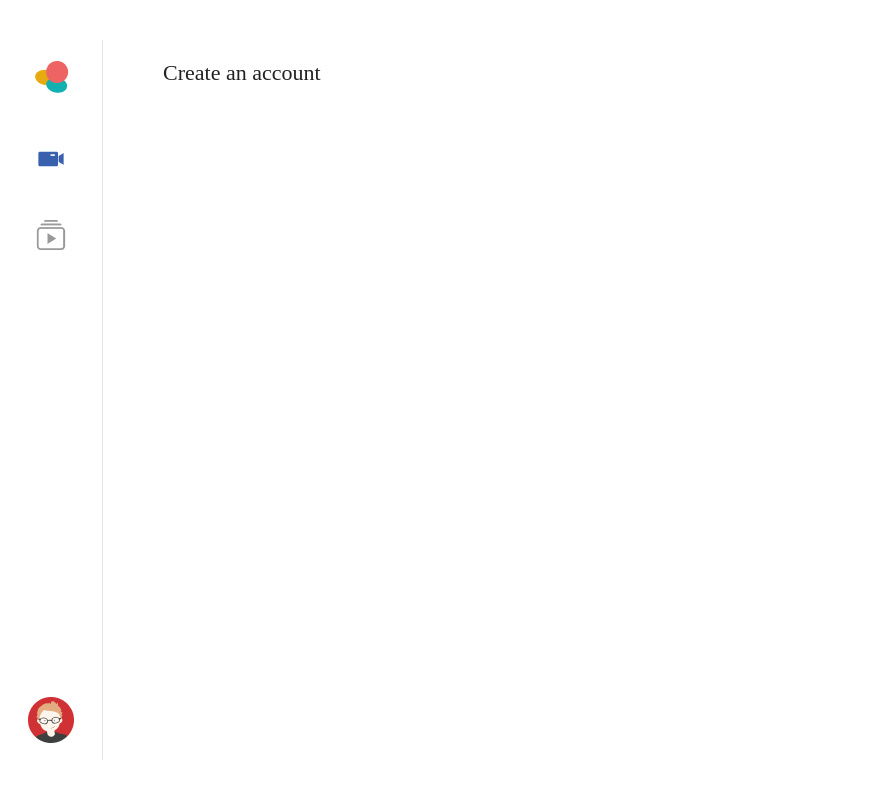
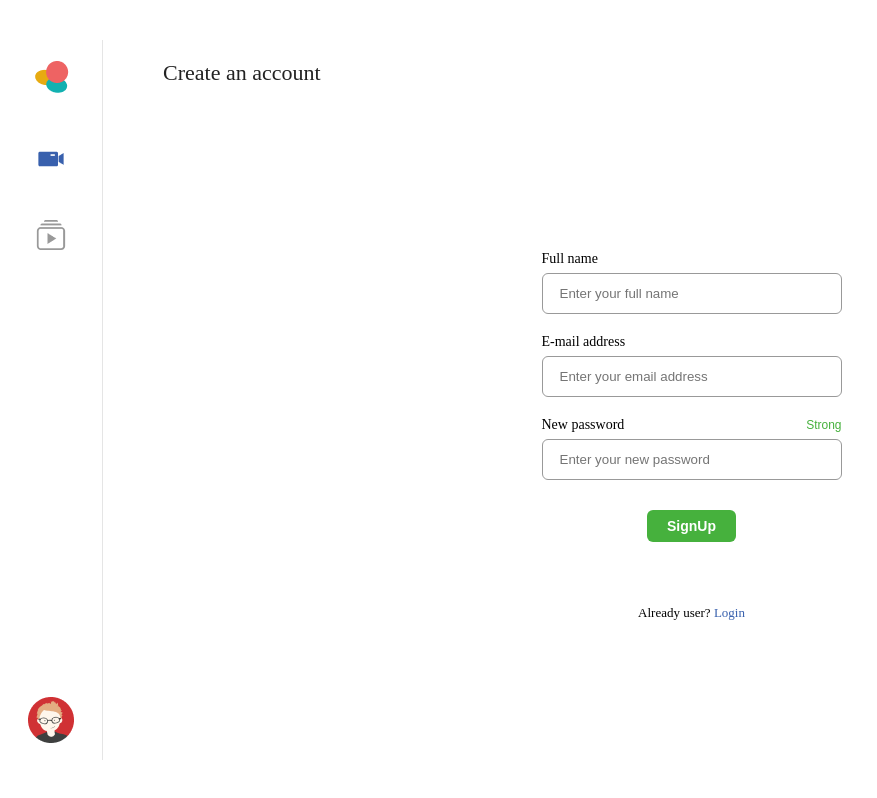
Before and after one commit to saltukosmanlioglu/sample-smartcow, a React (Create React App) app: page /registry in a window 1280 px wide. Shown: the whole page, without its empty margins (0-877 px from the left). Built offline with nearby package versions, Linux system fonts and the light colour scheme.

Commit message:
add: registry page

```diff
--- a/src/pages/membership/registry/Registry.scss
+++ b/src/pages/membership/registry/Registry.scss
@@ -0,0 +1,28 @@
+.registry {
+  display: flex;
+  align-items: center;
+  justify-content: center;
+  height: 100%;
+  text-align: center;
+
+  form {
+    display: grid;
+    gap: 20px;
+
+    a {
+      font-weight: 500;
+      font-size: 13px;
+      margin-top: 43px;
+
+      span {
+        color: #3860ad;
+      }
+    }
+  }
+}
+
+.password-power {
+  color: #46b13d;
+  font-weight: 400;
+  font-size: 12px;
+}
--- a/src/pages/membership/registry/Registry.tsx
+++ b/src/pages/membership/registry/Registry.tsx
@@ -1,14 +1,57 @@
 import React from "react";
+import { Link, useNavigate } from "react-router-dom";
 
+import Button from "components/button";
+import TextInput from "components/text-input";
 import Main from "layout/main";
 
+import "./Registry.scss";
+
 const Registry: React.FunctionComponent = () => {
+  const navigate = useNavigate();
+
+  const handleSubmit = (e: React.FormEvent<HTMLFormElement>) => {
+    e.preventDefault();
+
+    navigate("/video");
+  };
+
+  const headerActions = () => {
+    return (
+      <button type="button" className="password-power">
+        Strong
+      </button>
+    );
+  };
+
   return (
     <Main
       headerProps={{ border: false, title: "Create an account" }}
       title="Registry"
     >
-      <div></div>
+      <div className="registry">
+        <form onSubmit={(e) => handleSubmit(e)}>
+          <TextInput
+            inputProps={{ placeholder: "Enter your full name" }}
+            title="Full name"
+          />
+          <TextInput
+            inputProps={{ placeholder: "Enter your email address" }}
+            title="E-mail address"
+          />
+          <TextInput
+            headerActions={headerActions()}
+            inputProps={{ placeholder: "Enter your new password" }}
+            title="New password"
+          />
+          <div style={{ marginTop: 10 }}>
+            <Button type="submit" children="SignUp" color="success" />
+          </div>
+          <Link to="/sign-in">
+            Already user? <span>Login</span>
+          </Link>
+        </form>
+      </div>
     </Main>
   );
 };
```
